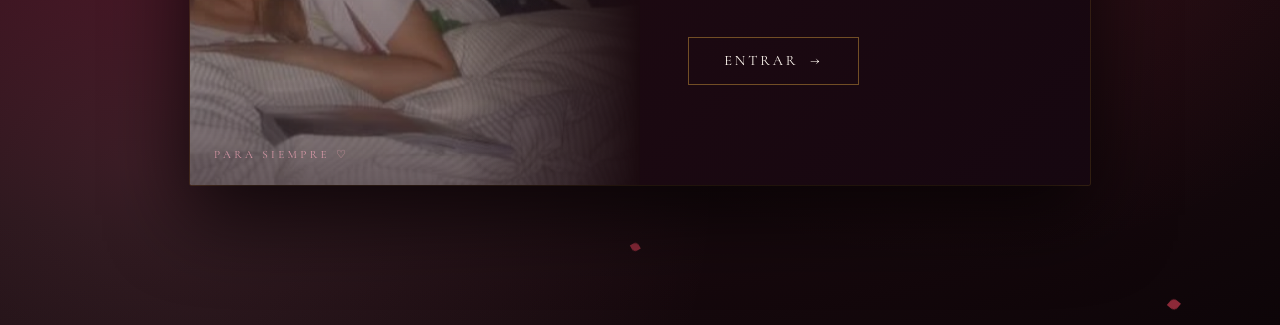
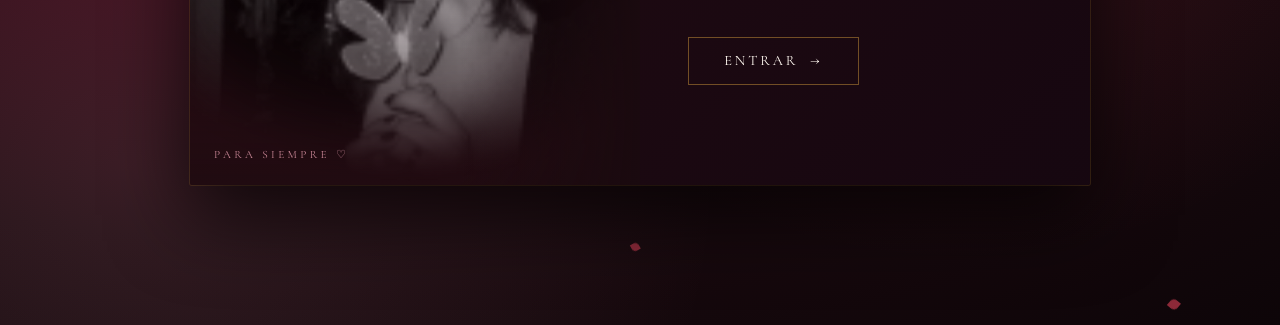
Before and after one commit to cldamian/Alex, a plain HTML site: page index.html in a window 1280 px wide. Shown: the part 475-800 px from the top of the page. Drawn offline with nearby package versions, Linux system fonts and the light colour scheme; a web font is replaced by a local one.

Commit message:
Update index.html

```diff
--- a/index.html
+++ b/index.html
@@ -212,7 +212,7 @@
   <article class="card">
     <!-- Left: image -->
     <div class="card__image">
-      <img src="/Imagenes/0.webp" alt="Alexandra">
+      <img src="/Imagenes/!cid_20B40400716E4A0EAF275BD09F588562@eduardo.png" alt="Alexandra">
       <span class="card__image-label">Para siempre ♡</span>
     </div>
 
```
